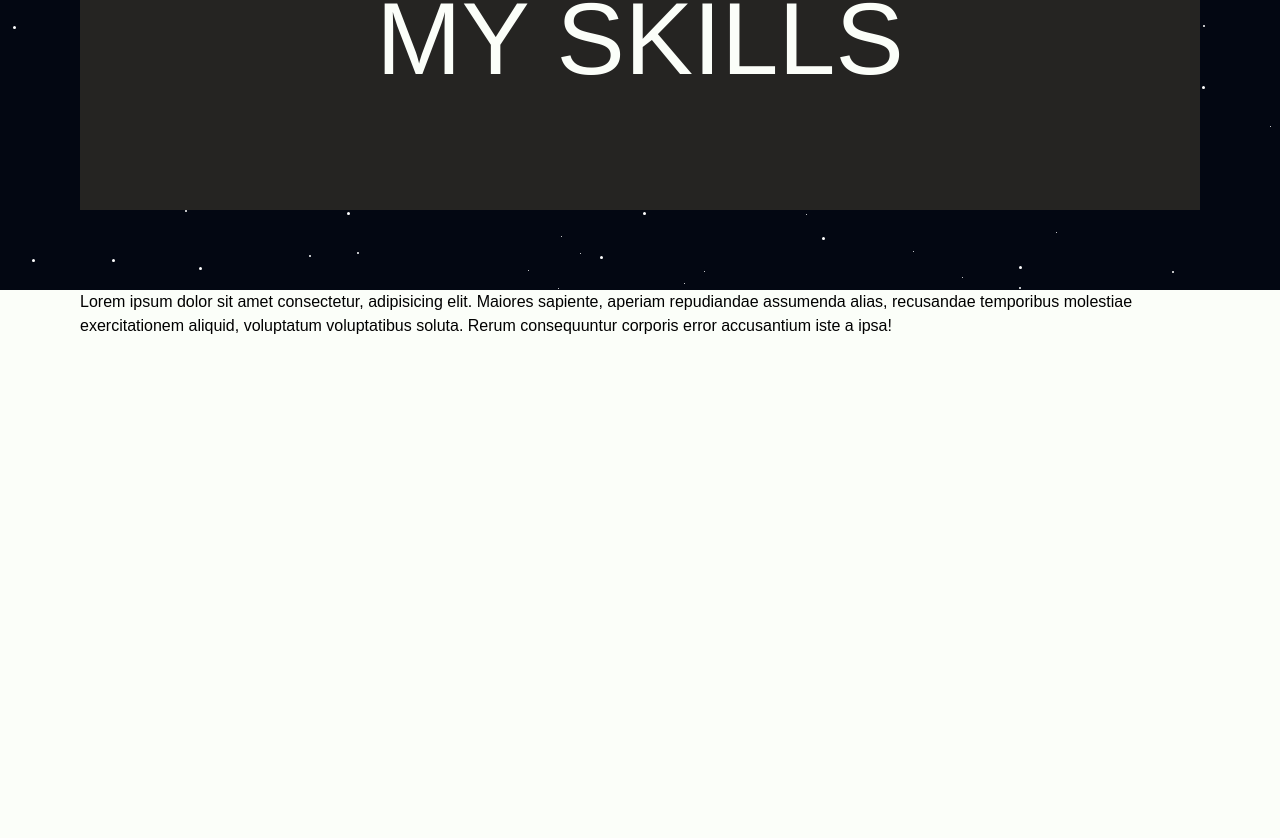
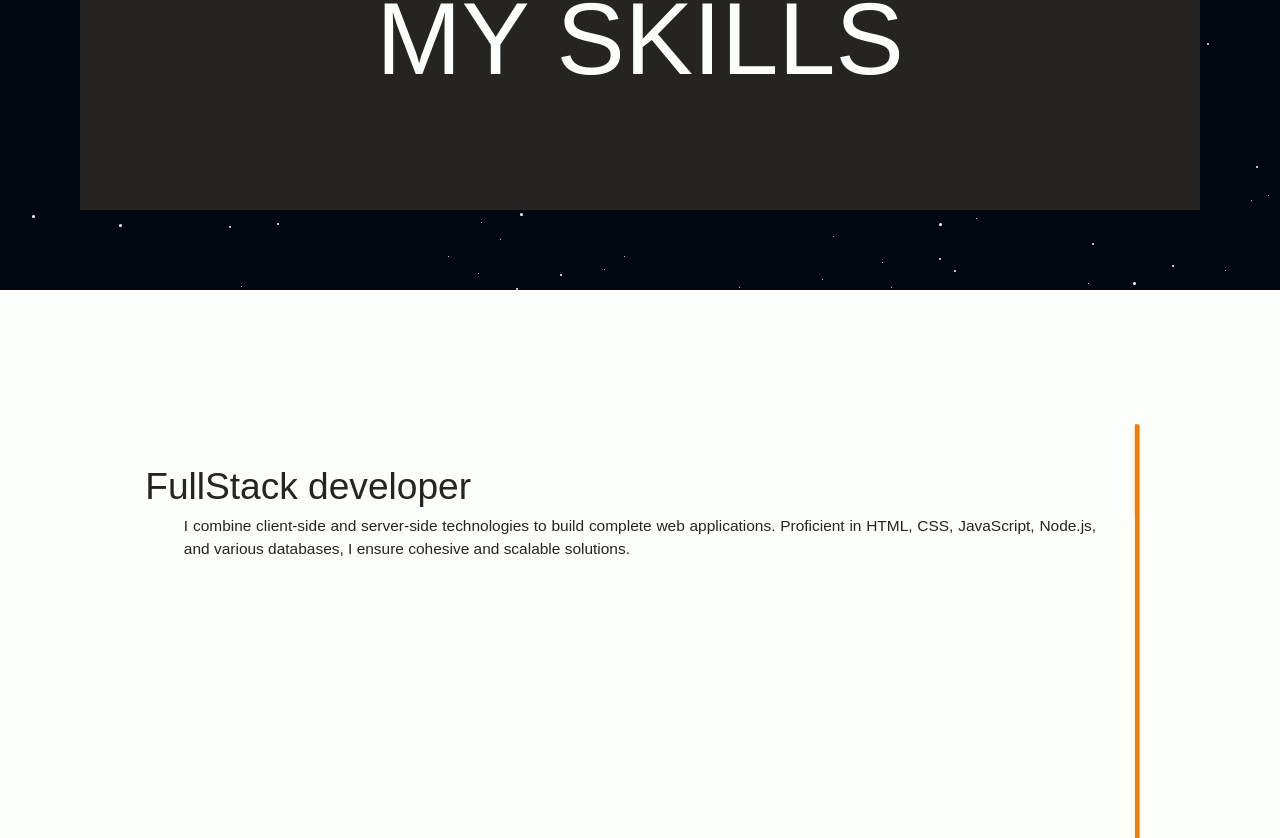
Before and after one commit to AndreFerraria20/portfolio, a Next.js app: page /skills in a window 1280 px wide. Shown: the part 510-1348 px from the top of the page. Before the commit the page ends 848 px from the top, so only its background shows below. Built offline with nearby package versions, Linux system fonts and the light colour scheme.

Commit message:
content stack added

```diff
--- a/src/app/globals.css
+++ b/src/app/globals.css
@@ -5,6 +5,7 @@
 :root {
   --primary: #252422;
   --secundary: #FBFEF9;
+  --accent: #f27d00
 }
 
 @media (prefers-color-scheme: dark) {
@@ -36,7 +37,9 @@ body {
 
 
 @layer components {
-
+  .cardShadow{
+    box-shadow: 5px 5px 0px 0px var(--accent);
+  }
   .title {
     @apply text-[8vw] font-normal text-left hover:italic transform hover:translate-x-2 transition-transform duration-500
   }
--- a/src/app/skills/page.tsx
+++ b/src/app/skills/page.tsx
@@ -1,4 +1,5 @@
 import MainLayout from "../layouts/mainLayout";
+import Stack from "../ui/stack";
 import StarBackground from "../ui/startBackground";
 
 
@@ -6,7 +7,45 @@ import StarBackground from "../ui/startBackground";
 
 export default function Skills() {
   const content = (
-    <><StarBackground /><div> Lorem ipsum dolor sit amet consectetur, adipisicing elit. Maiores sapiente, aperiam repudiandae assumenda alias, recusandae temporibus molestiae exercitationem aliquid, voluptatum voluptatibus soluta. Rerum consequuntur corporis error accusantium iste a ipsa!</div></>);
+    <><Stack />
+      <div className=" bg-fade    rounded-xl flex flex-col md:flex-row mt-32 div-bg    space-y-20 p-20" >
+
+
+
+        <div className="flex-1 grow-0 basis-1/2 h-full flex-row  text-secundary  text-3xl sticky top-1/2"><span >I am a <div className=" inline-block pr-4">
+          <h1>Wordpress</h1>
+        </div>developer!</span></div>
+
+        <div className="flex grow-0 basis-1/2 flex-col   items-stretch text-secundary ">
+          <div className=" justify-center h-[100vh]  flex flex-col "> <span> I am passionate about building excellent
+            software that improves the lives of those around me. I specialize in creating software for clients ranging from
+            individuals and small-businesses all the way to large enterprise corporations. What would you do if you had a
+            software expert available at your fingertips?</span>
+            <span className="italic text-gray-200 justify-center">
+              Custom WordPress Plugins / Bespoke WordPress Themes / E-commerce Store Solutions
+            </span>
+          </div>
+          <div className=" justify-center h-[100vh]  flex flex-col  "> <span> I am passionate about building excellent
+            software that improves the lives of those around me. I specialize in creating software for clients ranging from
+            individuals and small-businesses all the way to large enterprise corporations. What would you do if you had a
+            software expert available at your fingertips?</span>
+            <span className="italic text-gray-200 justify-center">
+              Custom WordPress Plugins / Bespoke WordPress Themes / E-commerce Store Solutions
+            </span>
+          </div>
+          <div className=" justify-center h-[100vh]  flex flex-col   "> <span> I am passionate about building excellent
+            software that improves the lives of those around me. I specialize in creating software for clients ranging from
+            individuals and small-businesses all the way to large enterprise corporations. What would you do if you had a
+            software expert available at your fingertips?</span>
+            <span className="italic text-gray-200 justify-center">
+              Custom WordPress Plugins / Bespoke WordPress Themes / E-commerce Store Solutions
+            </span>
+          </div>
+        </div>
+
+
+      </div>
+    </>);
 
   return (
     <MainLayout darkBg={true} title="My skills" divContent={content} />
--- /dev/null
+++ b/src/app/ui/card.tsx
@@ -0,0 +1,46 @@
+'use client'
+import Image from 'next/image';
+import { useTransform, motion, useScroll, MotionValue } from 'framer-motion';
+import { useRef,useEffect } from 'react';
+
+interface CardProps {
+    i: number;
+    title: string;
+    description: string,
+    progress: MotionValue,
+    range: Array<number>,
+    targetScale: number
+}
+
+const Card: React.FC<CardProps> = ({ i, title, description, progress, range, targetScale }) => {
+
+    const container = useRef(null);
+    const { scrollYProgress } = useScroll({
+        target: container,
+        offset: ['start end', 'start start']
+    })
+
+    useEffect(() => {
+       console.log(i)
+      }, [])
+    const scale = useTransform(progress, range, [1, targetScale]);
+
+    return (
+
+        <div ref={container} className='flex h-[100vh] items-center justify-center sticky top-0 '>
+            <motion.div
+                className=" bg-secundary flex flex-col w-[80vw] h-[70vh] -top-[10%] pt-10 rounded-sm cardShadow"
+                style={{ scale, top: `calc( ${i * 33}px)` }}>
+                <div ><h1 className='text-primary [font-size:3cqw]  '>{title}</h1></div>
+                <div className="flex grow  text-primary bg-secundary ">
+                    <div  >
+                        <p className='px-10 text-justify'>{description}</p>
+                    </div>
+                </div>
+            </motion.div>
+        </div>
+
+    )
+}
+
+export default Card
--- /dev/null
+++ b/src/app/ui/stack.tsx
@@ -0,0 +1,42 @@
+"use client"
+import React, { useRef, useEffect, useState } from 'react';
+import { useScroll } from 'framer-motion';
+import Card from './card';
+
+
+const Stack: React.FC = () => {
+  const scrollRef = useRef(null);
+
+
+
+
+  const projects = [
+    { title: "FullStack developer", description: "I combine client-side and server-side technologies to build complete web applications. Proficient in HTML, CSS, JavaScript, Node.js, and various databases, I ensure cohesive and scalable solutions." },
+    { title: "Frontend Development",
+  description: "I create responsive and engaging user interfaces using HTML, CSS, and JavaScript frameworks like React and Angular. My focus is on performance, accessibility, and intuitive design."},
+ { title: "Backend Development", description: " I build server-side logic and APIs using technologies like Node.js and Python. Skilled in database management and implementing secure, scalable systems to support robust applications." },
+
+];
+  const container = useRef(null);
+  const { scrollYProgress } = useScroll({
+    target: container,
+    offset: ["start start", "end end"]
+  })
+  useEffect(() => {
+    scrollYProgress.on("change", e => console.log(scrollYProgress))
+  }, [])
+  return (
+    <main ref={container} >{
+      <div  ref={scrollRef}className={`h-[${projects.length * 100} vh]`}>
+        {projects.map((project, index) => {
+          const targetScale = 1 - ((projects.length - index) * 0.05);
+
+          return <Card key={index} i={index}{...project} range={[index * 0.25, 1]} targetScale={targetScale} progress={scrollYProgress} />
+        })}
+      </div>
+    }
+    </main>
+  );
+};
+
+export default Stack;
```
